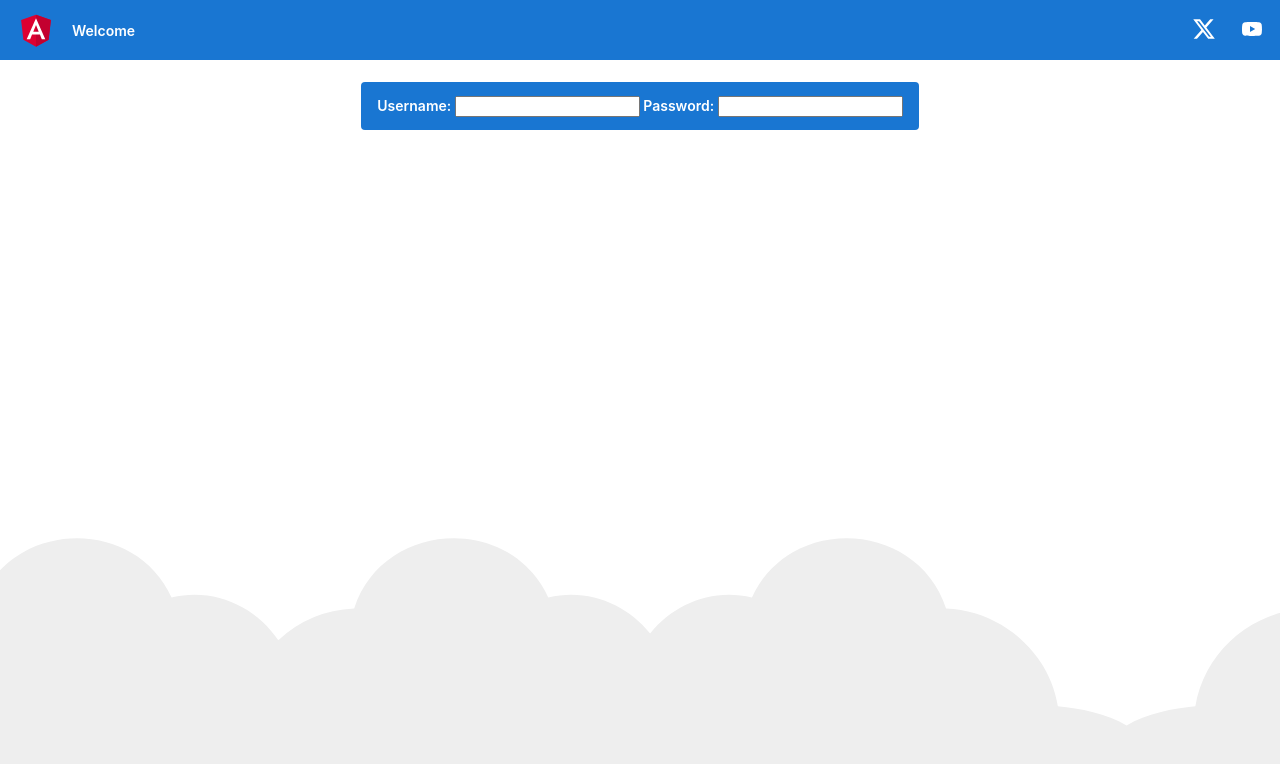
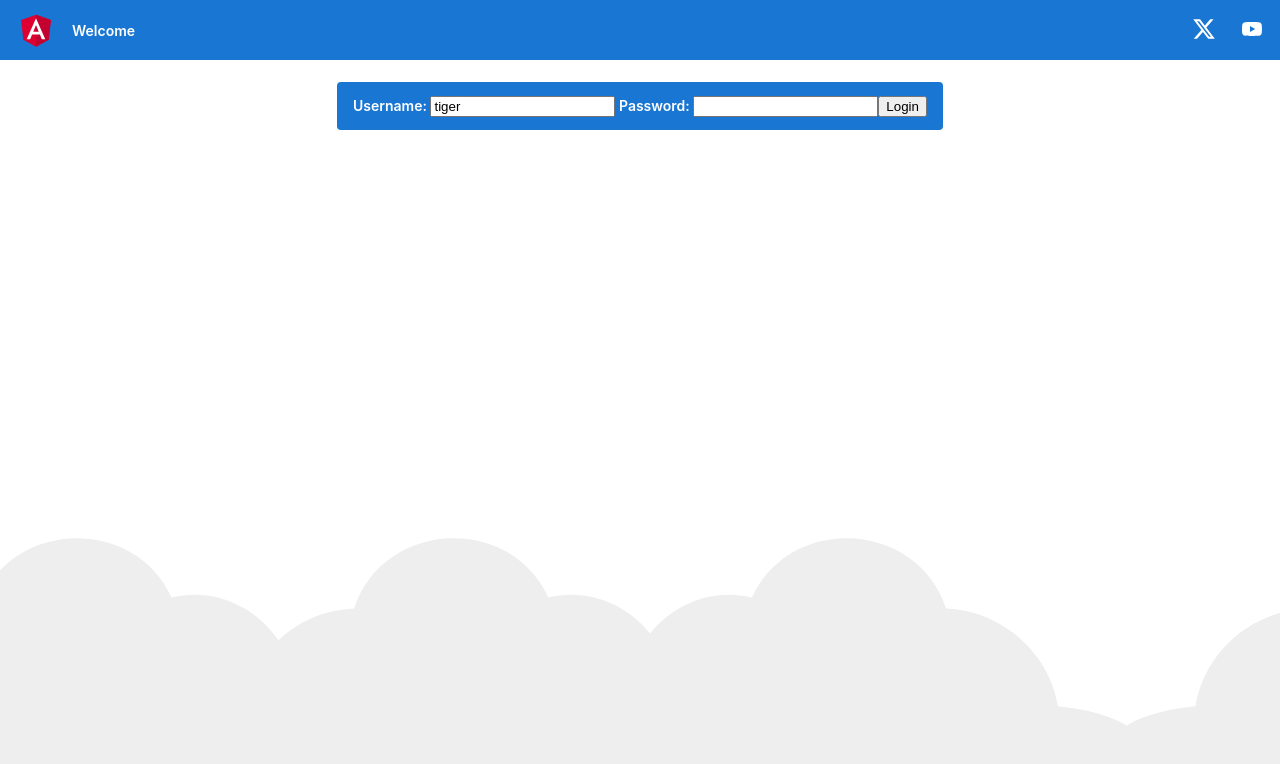
Before and after one commit to MahabirGupta/Angular, an Angular app in the folder frontend/todo/: page / in a window 1280 px wide. Shown: the top 764 px of the page. Built offline with nearby package versions, Linux system fonts and the light colour scheme.

Commit message:
Using ngModel with 2 Way Data Binding in Login Page

```diff
--- a/frontend/todo/src/app/login/login.component.html
+++ b/frontend/todo/src/app/login/login.component.html
@@ -1,2 +1,6 @@
-Username: <input type="text" name="username" /> Password:
-<input type="password" name="password" />
+Username:
+<input type="text" name="username" [(ngModel)]="username" />
+Password:
+<input type="password" name="password" [(ngModel)]="password" />
+
+<button (click)="handleLogin()">Login</button>
--- a/frontend/todo/src/app/login/login.component.ts
+++ b/frontend/todo/src/app/login/login.component.ts
@@ -1,10 +1,20 @@
-import { Component } from '@angular/core';
+import { Component, OnInit } from '@angular/core';
 
 @Component({
   selector: 'app-login',
   templateUrl: './login.component.html',
-  styleUrls: ['./login.component.css']
+  styleUrls: ['./login.component.css'],
 })
-export class LoginComponent {
+export class LoginComponent implements OnInit {
+  // set default username and password
+  username = 'tiger';
+  password = ''; //password is empty
+  constructor() {}
 
+  ngOnInit(): void {}
+
+  handleLogin() {
+    console.log(this.username);
+    console.log(this.password);
+  }
 }
```
Also changed, not shown: frontend/todo/src/app/app.module.ts (+5 -7 lines).
